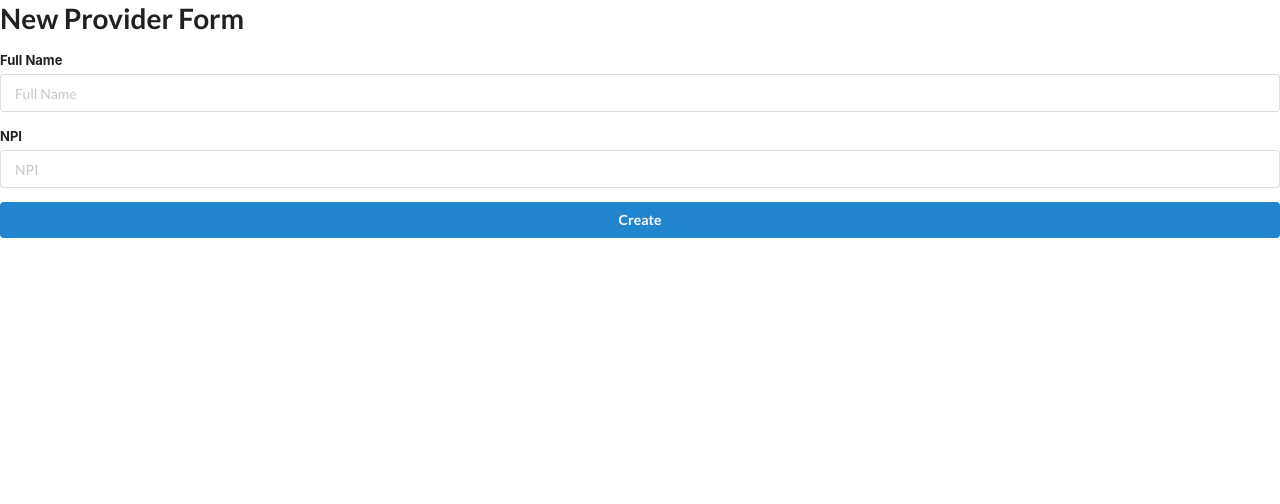
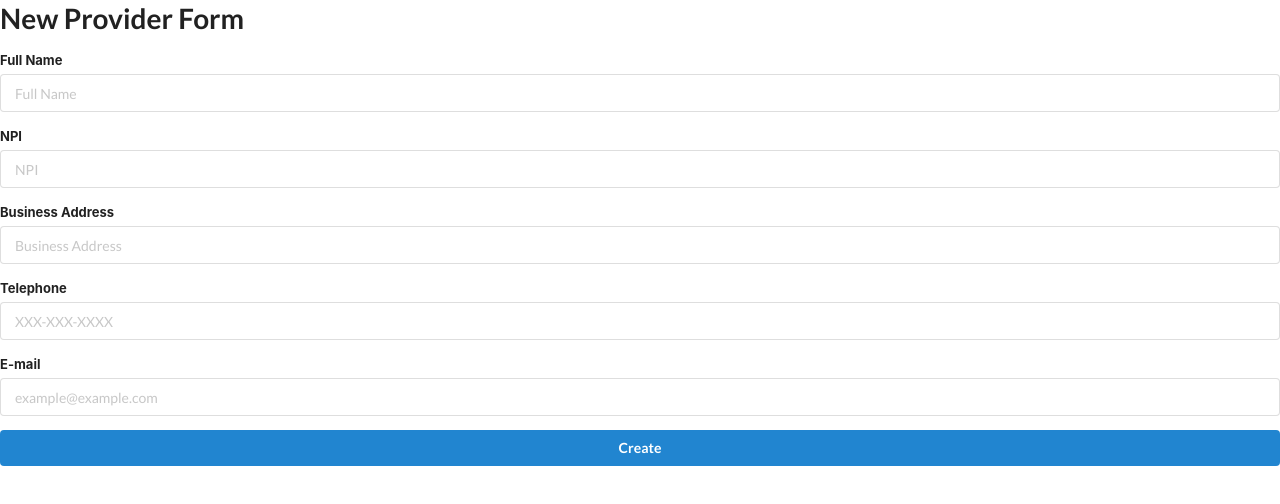
Before and after one commit to devpato/health-provider-form-react, a React (Create React App) app: page / in a window 1280 px wide. Shown: the top 504 px of the page. Built offline with nearby package versions, Linux system fonts and the light colour scheme.

Commit message:
added more fields

```diff
--- a/src/components/form.js
+++ b/src/components/form.js
@@ -1,7 +1,7 @@
 import React, { Component } from 'react';
 import { Field, reduxForm } from 'redux-form';
 import { renderInput } from '../components/input';
-import { required, minLength2, alphaNumeric,number } from '../validation/index';
+import { required, alphaNumeric,number, minLength, phoneNumber, email  } from '../validation/index';
 
 import '../components/form.css';
 
@@ -17,9 +17,12 @@ class Form extends Component {
 					type="text"
 					placeholder="Full Name"
 					label="Full Name"
-					validate={[ required, alphaNumeric, minLength2 ]}
+					validate={[ required, alphaNumeric, minLength ]}
 				/>
 				<Field name="npi" component={renderInput} type="text" placeholder="NPI" label="NPI" validate={[ required,  number ]}/>
+                <Field name="businessAdress" component={renderInput} type="text" placeholder="Business Address" label="Business Address" validate={[ required,  alphaNumeric,  minLength]}/>
+                <Field name="telephone" component={renderInput} type="text" placeholder="XXX-XXX-XXXX" label="Telephone" validate={[ required,  phoneNumber]}/>
+                <Field name="email" component={renderInput} type="text" placeholder="example@example.com" label="E-mail" validate={[ required,  email]}/>
 				<button type="submit" label="submit" className="ui button primary">
 					Create
 				</button>
--- a/src/validation/index.js
+++ b/src/validation/index.js
@@ -2,8 +2,8 @@ export const required = (value) => (value ? undefined : 'Required');
 export const maxLength = (max) => (value) =>
 	value && value.length > max ? `Must be ${max} characters or less` : undefined;
 export const maxLength15 = maxLength(15);
-export const minLength = (min) => (value) =>
-	value && value.length < min ? `Must be ${min} characters or more` : undefined;
+export const minLength = (value) =>
+	value && value.length < 4 ? `Must be 4 characters or more` : undefined;
 export const minLength2 = minLength(2);
 export const number = (value) => (value && isNaN(Number(value)) ? 'Must be a number' : undefined);
 export const minValue = (min) => (value) => (value && value < min ? `Must be at least ${min}` : undefined);
@@ -13,4 +13,4 @@ export const email = (value) =>
 export const alphaNumeric = (value) =>
 	value && /[^a-zA-Z0-9 ]/i.test(value) ? 'Only alphanumeric characters' : undefined;
 export const phoneNumber = (value) =>
-	value && !/^(0|[1-9][0-9]{9})$/i.test(value) ? 'Invalid phone number, must be 10 digits' : undefined;
+	value && !/^[2-9]\d{2}-\d{3}-\d{4}$/i.test(value) ? 'Invalid phone number' : undefined;
```
